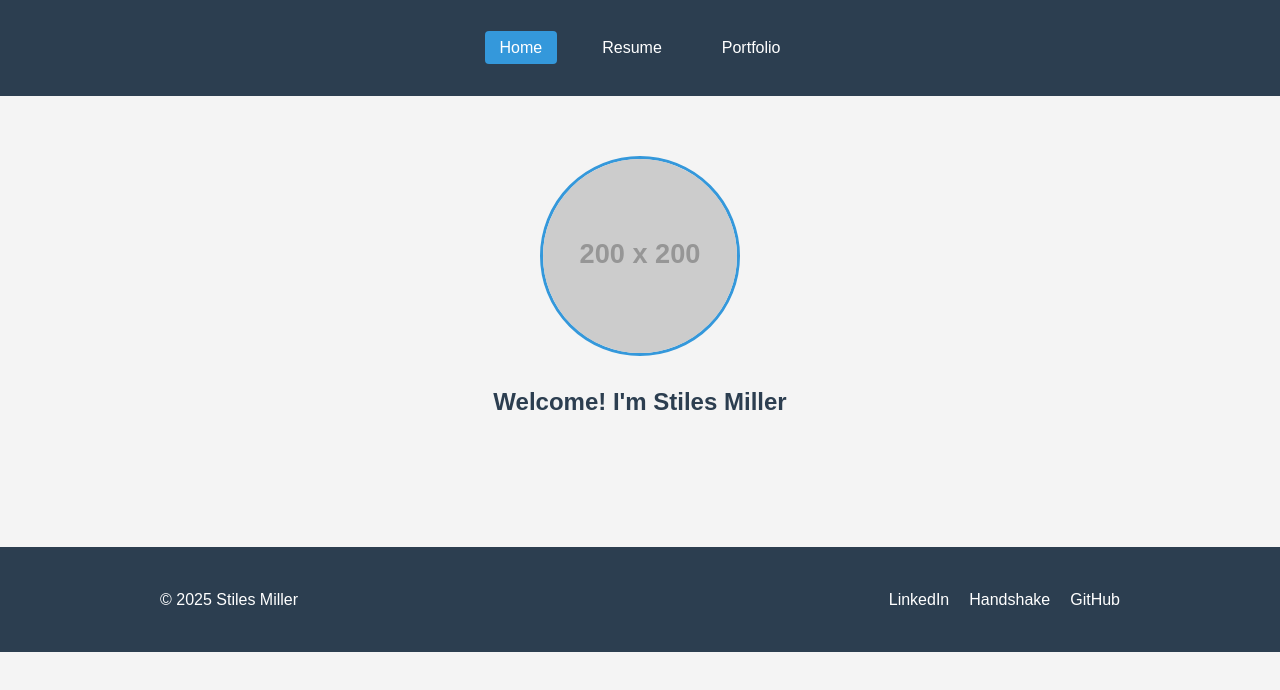
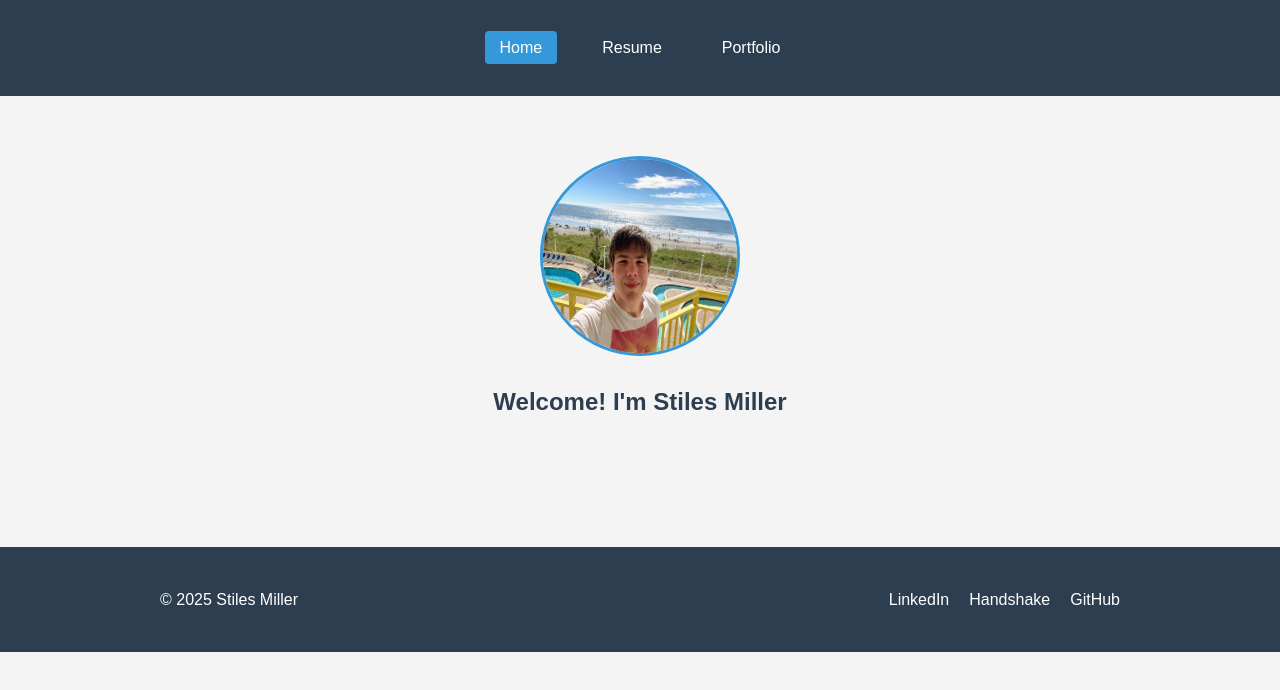
Before and after one commit to rhit-millers7/rhit-millers7.github.io, a plain HTML site: page index.html in a window 1280 px wide. Drawn offline with Linux system fonts and the light colour scheme; placeholder pictures from the web are drawn by us.

Commit message:
Added my picture!

```diff
--- a/index.html
+++ b/index.html
@@ -21,7 +21,7 @@
     <!-- Main Content -->
     <div class="container">
         <section class="hero">
-            <img src="https://via.placeholder.com/200" alt="Professional headshot of Stiles Miller" class="profile-photo">
+            <img src="Stiles_Image.jpg" alt="Professional headshot of Stiles Miller" class="profile-photo">
             <h1>Welcome! I'm Stiles Miller</h1>
         </section>
     </div>
```
Also changed, not shown: Stiles_Image.jpg (added).
